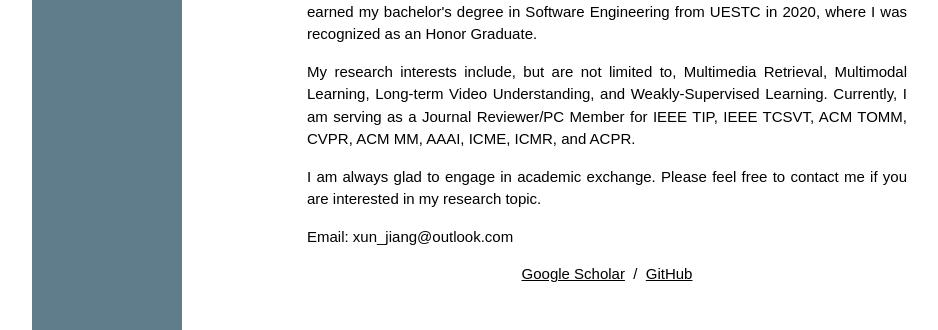
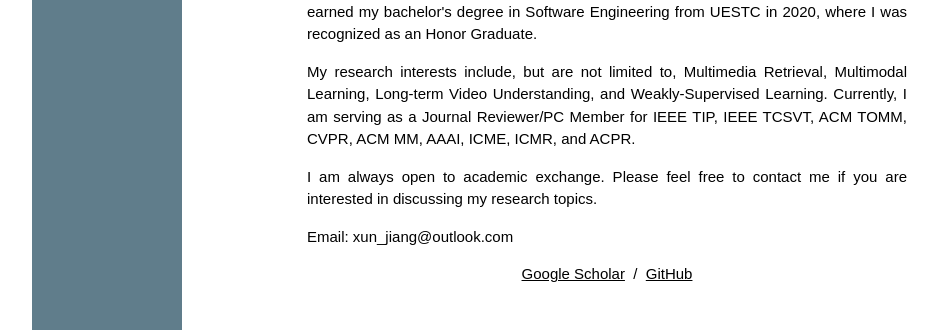
Before and after one commit to XunCHN/Homepage, a plain HTML site: page index.html in a window 1280 px wide. Shown: the part 424-754 px from the top of the page, without its empty margins (108-1046 px from the left). Drawn offline with Linux system fonts and the light colour scheme.

Commit message:
update news

```diff
--- a/index.html
+++ b/index.html
@@ -96,7 +96,7 @@
           My research interests include, but are not limited to, Multimedia Retrieval, Multimodal Learning, Long-term Video Understanding, and Weakly-Supervised Learning. Currently, I am serving as a Journal Reviewer/PC Member for IEEE TIP, IEEE TCSVT, ACM TOMM, CVPR, ACM MM, AAAI, ICME, ICMR, and ACPR.
         </p>
         <p class="w3-justify" style="width:100%;border:0px;border-spacing:0px;border-collapse:separate;margin-right:auto;margin-left:auto;max-width:600px">
-          I am always glad to engage in academic exchange. Please feel free to contact me if you are interested in my research topic.
+          I am always open to academic exchange. Please feel free to contact me if you are interested in discussing my research topics.
         </p>
         <p class="w3-justify" style="width:100%;border:0px;border-spacing:0px;border-collapse:separate;margin-right:auto;margin-left:auto;max-width:600px">
           Email: xun_jiang@outlook.com
```
